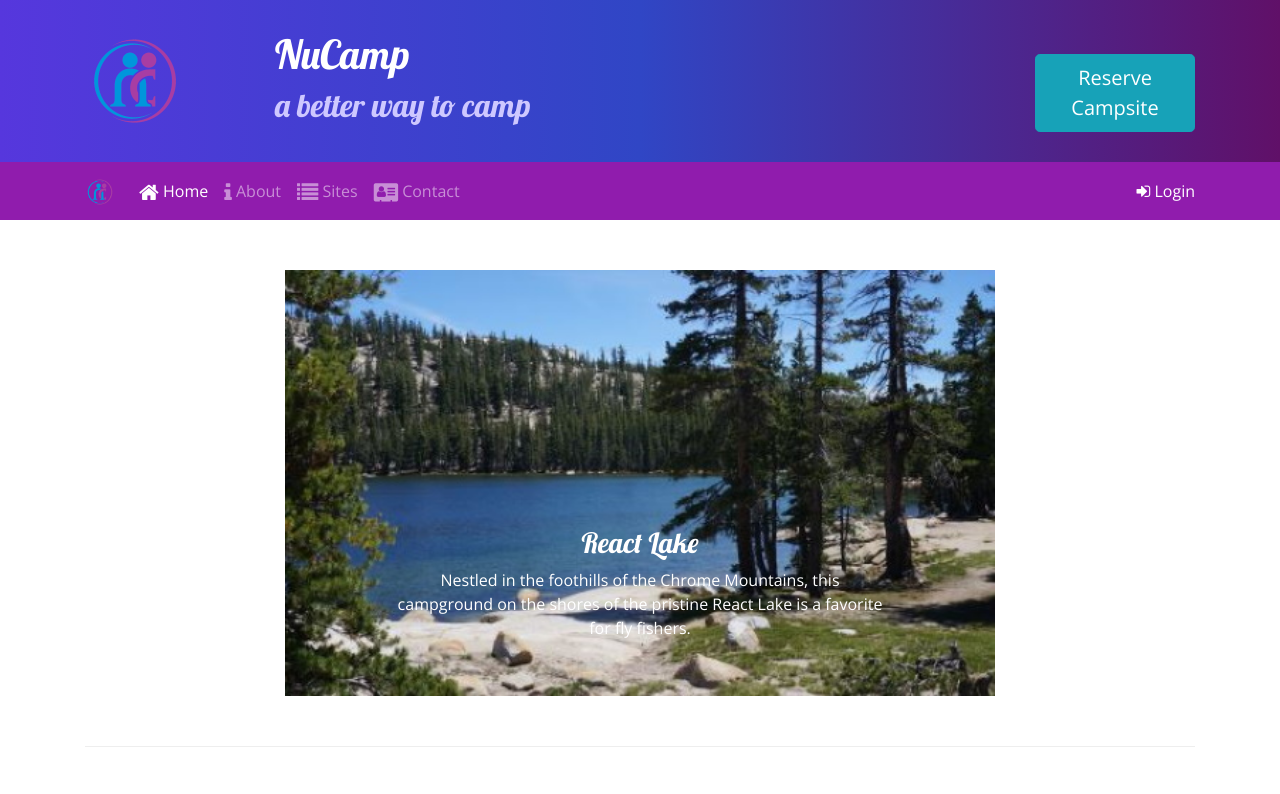
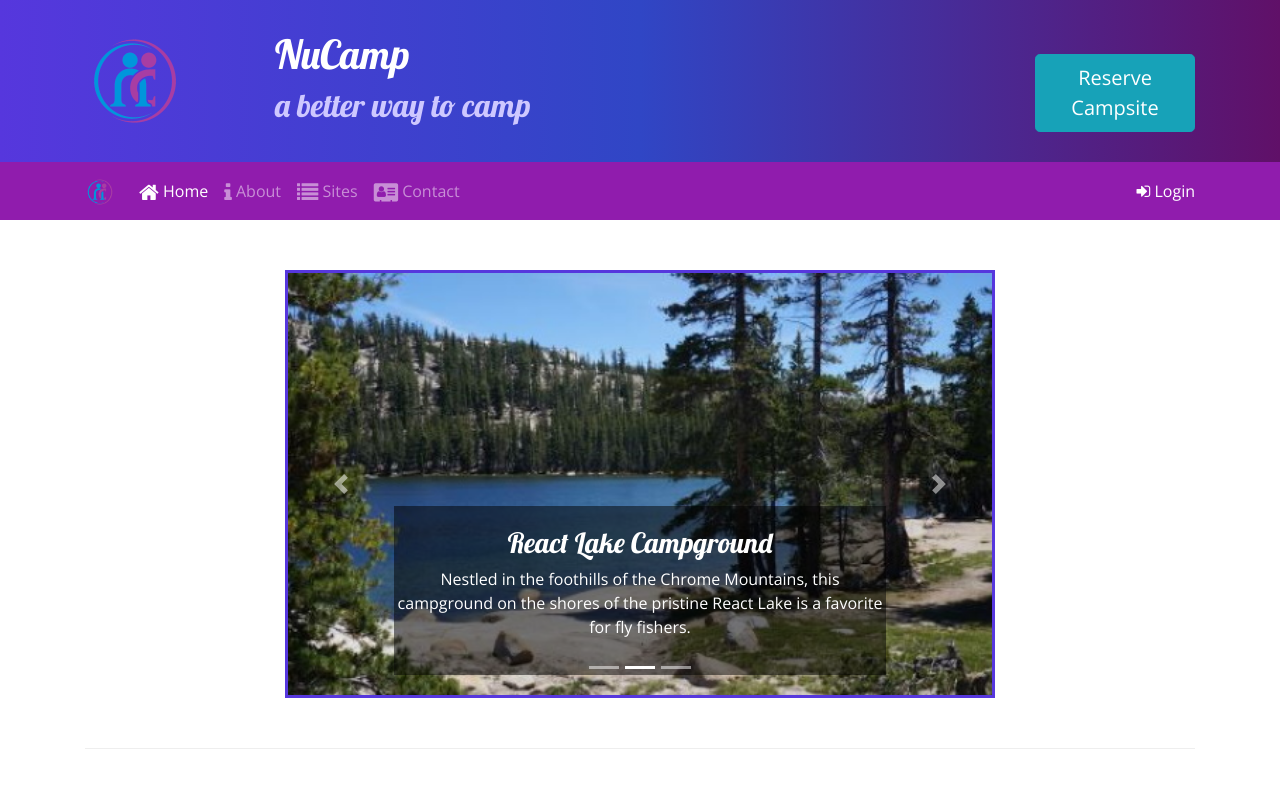
Before and after one commit to Daniel-727/Bootstrap-Project, a website: page index.html in a window 1280 px wide. Both pictures are taken after a click on the link 100 px from the left and 191 px from the top of the page. Shown: the top 794 px of the page. Drawn offline with nearby package versions, Linux system fonts and the light colour scheme.

Commit message:
after carousel exercise

```diff
--- a/css/styles.css
+++ b/css/styles.css
@@ -41,3 +41,11 @@ header h2{
     border-top:none;
     padding:10px;
 }
+
+.carousel-caption {
+    background-color: rgba(0, 0, 0, 0.5);
+}
+
+.carousel {
+    border: solid #5637DD;
+}
--- a/index.html
+++ b/index.html
@@ -98,6 +98,12 @@
         <div class="row-content">
             <div class="col col-md-8 mx-auto">
                 <div id="homeCarousel" class=" carousel slide" data-ride="carousel">
+                    <ol class="carousel-indicators">
+                        <li data-target="#homeCarousel" data-slide-to="0" class="active"></li>
+                        <li data-target="#homeCarousel" data-slide-to="1"></li>
+                        <li data-target="#homeCarousel" data-slide-to="2"></li>
+
+                    </ol>
                     <div class="carousel-inner">
                         <div class="carousel-item active">
                             <img class="d-block w-100" src="img/breadcrumb-trail.jpg" alt="Breadcrumb Trail Campground">
@@ -109,18 +115,26 @@
                         <div class="carousel-item">
                             <img class="d-block w-100" src="img/react-lake.jpg" alt="React Lake Campground">
                             <div class="carousel-caption">
-                                <h3>React Lake</h3>
+                                <h3>React Lake Campground</h3>
                                 <p class="d-none d-sm-block">Nestled in the foothills of the Chrome Mountains, this campground on the shores of the pristine React Lake is a favorite for fly fishers.</p>
                             </div>
                         </div>
                         <div class="carousel-item">
                             <img class="d-block w-100" src="img/chrome-river.jpg" alt="Chrome River Campground">
                             <div class="carousel-caption">
-                                <h3>Chrome River</h3>
+                                <h3>Chrome River Campground</h3>
                                 <p class="d-none d-sm-block">Spend a few sunny days and starry nights beneath a canopy of old-growth firs as this enchanting spot by the Chrome River.</p>
                             </div>
                         </div>
                     </div>
+                    <a class="carousel-control-prev" href="#homeCarousel" role="button" data-slide="prev">
+                        <span class="carousel-control-prev-icon"></span>
+                        <span class="sr-only">Previous</span>
+                    </a>
+                    <a class="carousel-control-next" href="#homeCarousel" role="button" data-slide="next">
+                        <span class="carousel-control-next-icon"></span>
+                        <span class="sr-only">Next</span>
+                    </a>
                 </div>
             </div>
         </div>
```
